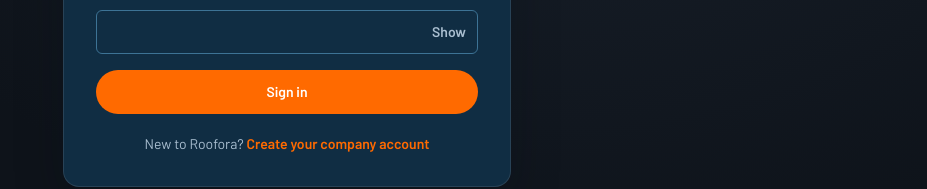
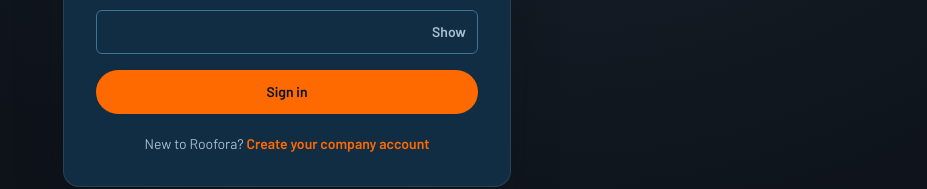
Before and after one commit to naikmohit379-lab/contractor-portal, a Next.js app in the folder apps/web/: page /login in a window 1280 px wide. Shown: the part 450-639 px from the top of the page, without its empty margins (353-1280 px from the left). Built offline with nearby package versions, Linux system fonts and the light colour scheme; no server answers; a web font is replaced by a local one.

Commit message:
fix: improve primary button contrast

```diff
--- a/apps/web/src/app/globals.css
+++ b/apps/web/src/app/globals.css
@@ -11,10 +11,11 @@
 }
 
 @layer components {
-  .btn { @apply inline-flex min-h-[44px] items-center justify-center gap-2 rounded-full px-5 text-sm font-semibold transition-[color,background-color,border-color,transform,box-shadow] duration-300 ease-out disabled:cursor-not-allowed disabled:opacity-50; }
+  .btn { @apply inline-flex min-h-[44px] items-center justify-center gap-2 rounded-full px-5 text-sm font-semibold transition-[color,background-color,border-color,transform,box-shadow] duration-300 ease-out disabled:cursor-not-allowed; }
   .btn:hover:not(:disabled) { transform: translateY(-2px); }
   .btn:active:not(:disabled) { transform: translateY(0) scale(.97); }
-  .btn-primary { @apply bg-ember text-white hover:bg-ember-400 hover:shadow-xl hover:shadow-ember/25; }
+  .btn-primary { @apply bg-ember text-ink-950 hover:bg-ember-400 hover:shadow-xl hover:shadow-ember/25; }
+  .btn-primary:disabled { @apply bg-ink-600 text-mist-strong; }
   .btn-ghost { @apply border border-ink-500 text-white hover:bg-ink-700; }
   .field { @apply min-h-[44px] w-full rounded-md border border-ink-500 bg-ink-800 px-3 text-white placeholder:text-mist/60 transition-[border-color,box-shadow] duration-200 focus:border-ember focus:shadow-[0_0_0_3px_rgba(255,107,53,0.12)]; }
   .label { @apply mb-1.5 block text-sm font-medium text-mist-strong; }
```
Also changed, not shown: 3 other files (tests, documents, lock files or other folders).
